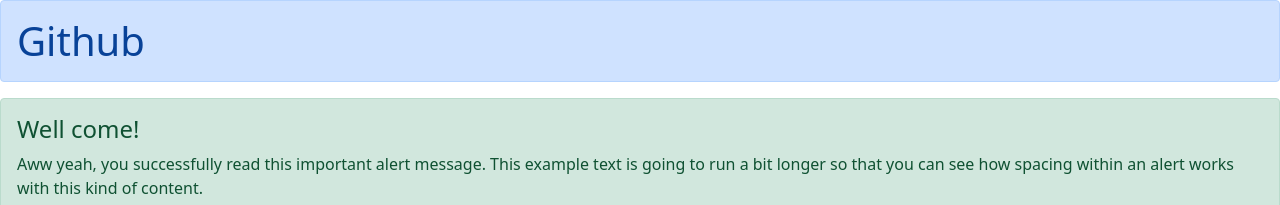
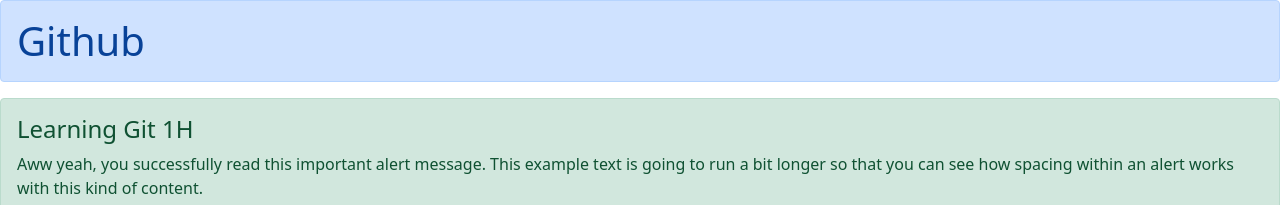
Before and after one commit to nvcuongit/Gitflow, a plain HTML site: page index.html in a window 1280 px wide. Shown: the top 205 px of the page. Drawn offline with nearby package versions, Linux system fonts and the light colour scheme.

Commit message:
qmodify index.html

```diff
--- a/index.html
+++ b/index.html
@@ -14,7 +14,7 @@
     <h1 class="alert alert-primary" role="alert">Github</h1>
 
     <div class="alert alert-success" role="alert">
-        <h4 class="alert-heading">Well come!</h4>
+        <h4 class="alert-heading">Learning Git 1H</h4>
         <p>Aww yeah, you successfully read this important alert message. This example text is going to run a bit longer so that you can see how spacing within an alert works with this kind of content.</p>
         <hr>
         <p class="mb-0">Whenever you need to, be sure to use margin utilities to keep things nice and tidy.</p>
```
